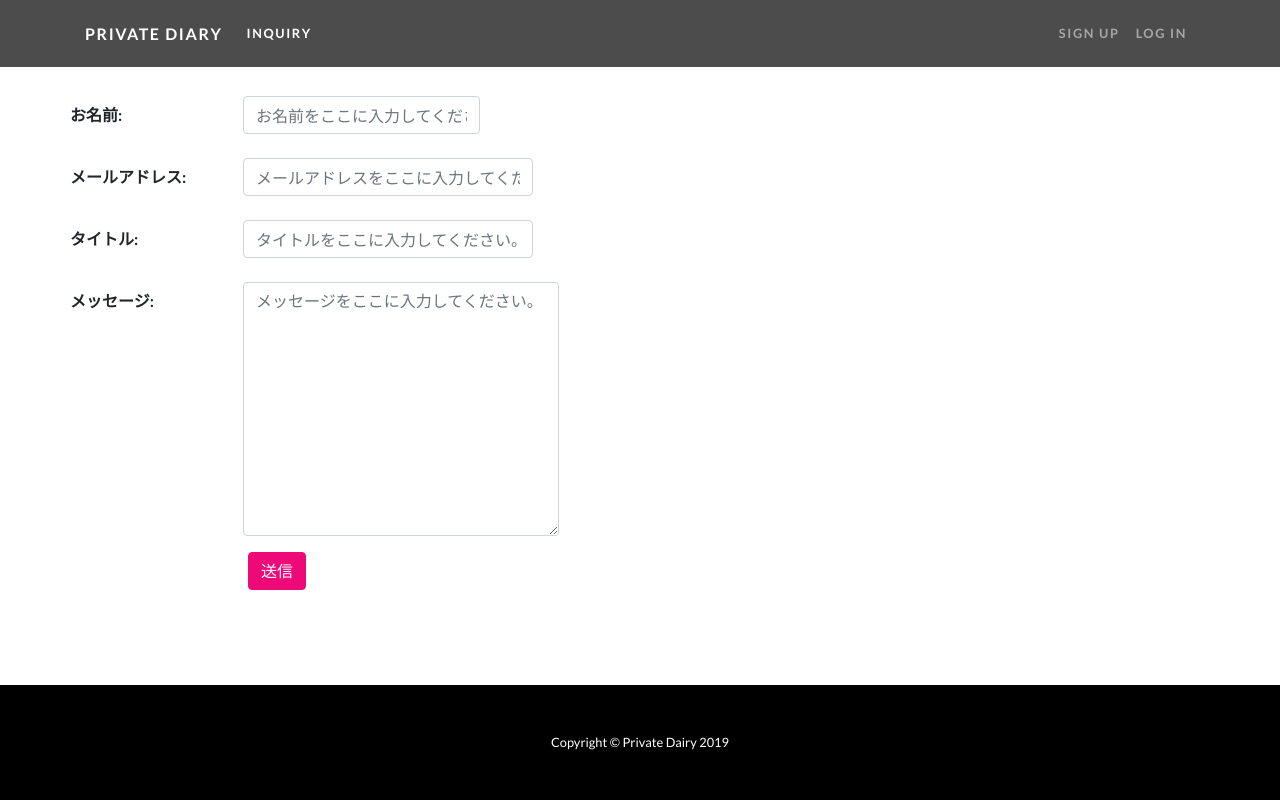
After one commit to niwa-niwa/private_diary, a Django app: page /inquiry/ in a window 1280 px wide. The commit adds this page. Run offline with Django 3.2, Linux system fonts and the light colour scheme; some libraries are stand-ins or nearby versions.

Commit message:
finished Chapter 8 in Django developing

```diff
--- /dev/null
+++ b/diary/forms.py
@@ -0,0 +1,20 @@
+from django import forms
+
+
+class InquiryForm(forms.Form):
+  name = forms.CharField(label='お名前', max_length=30)
+  email = forms.EmailField(label='メールアドレス')
+  title = forms.CharField(label='タイトル', max_length=30)
+  message = forms.CharField(label='メッセージ', widget=forms.Textarea)
+
+  def __init__(self, *args, **kwargs):
+    super().__init__(*args, **kwargs)
+
+    self.fields['name'].widget.attrs['class'] = 'form-control col-9'
+    self.fields['name'].widget.attrs['placeholder'] = 'お名前をここに入力してください。'
+    self.fields['email'].widget.attrs['class'] = 'form-control col-11'
+    self.fields['email'].widget.attrs['placeholder'] = 'メールアドレスをここに入力してください。'
+    self.fields['title'].widget.attrs['class'] = 'form-control col-11'
+    self.fields['title'].widget.attrs['placeholder'] = 'タイトルをここに入力してください。'
+    self.fields['message'].widget.attrs['class'] = 'form-control col-12'
+    self.fields['message'].widget.attrs['placeholder'] = 'メッセージをここに入力してください。'
--- a/diary/templates/base.html
+++ b/diary/templates/base.html
@@ -40,7 +40,7 @@
         <div class="collapse navbar-collapse" id="navbarResponsive">
           <ul class="navbar-nav mr-auto">
             <li class="nav-item {% block active_inquiry %}{% endblock %}">
-              <a href="#" class="nav-link">INQUIRY</a>
+              <a href="{% url 'diary:inquiry' %}" class="nav-link">INQUIRY</a>
             </li>
           </ul>
           <ul class="navbar-nav ml-auto">
--- /dev/null
+++ b/diary/templates/inquiry.html
@@ -0,0 +1,38 @@
+{% extends 'base.html' %}
+
+{% block title %}お問い合わせ | Private Diary{% endblock %}
+
+{% block active_inquiry %}active{% endblock %}
+
+{% block contents %}
+  <div class="container">
+    <div class="row">
+      <div class="my-div-style">
+        <form action="" method="post">
+          {% csrf_token %}
+
+          {{ form.non_field_errors }}
+
+          {% for field in form %}
+            <div class="form-group row">
+              <label class="col-sm-4 col-form-label" for="{{ field.id_for_label }}">
+                <strong>
+                  {{ field.label_tag }}
+                </strong>
+              </label>
+              <div class="col-sm-8">
+                {{ field }}
+                {{ field.errors }}
+              </div>
+            </div>
+          {% endfor %}
+          <div class="offset-sm-4 col-sm-8">
+            <button class="btn btn-primary" type="submit">
+              送信
+            </button>
+          </div>
+        </form>
+      </div>
+    </div>
+  </div>
+{% endblock %}
--- a/diary/urls.py
+++ b/diary/urls.py
@@ -6,4 +6,5 @@ from . import views
 app_name = 'diary'
 urlpatterns = [
   path('', views.IndexView.as_view(), name="index"),
+  path('inquiry/', views.InquiryView.as_view(), name="inquiry"),
 ]
--- a/diary/views.py
+++ b/diary/views.py
@@ -1,5 +1,12 @@
 from django.shortcuts import render
 from django .views import generic
+from .forms import InquiryForm
+
 
 class IndexView(generic.TemplateView):
   template_name = "index.html"
+
+
+class InquiryView(generic.FormView):
+  template_name = "inquiry.html"
+  form_class = InquiryForm
--- a/static/css/mystyle.css
+++ b/static/css/mystyle.css
@@ -7,3 +7,7 @@ body, #wrapper{
 footer{
   margin-top: auto;
 }
+
+.my-div-style{
+  margin-top: 6rem;
+}
```
Also changed, not shown: 1 other file.
